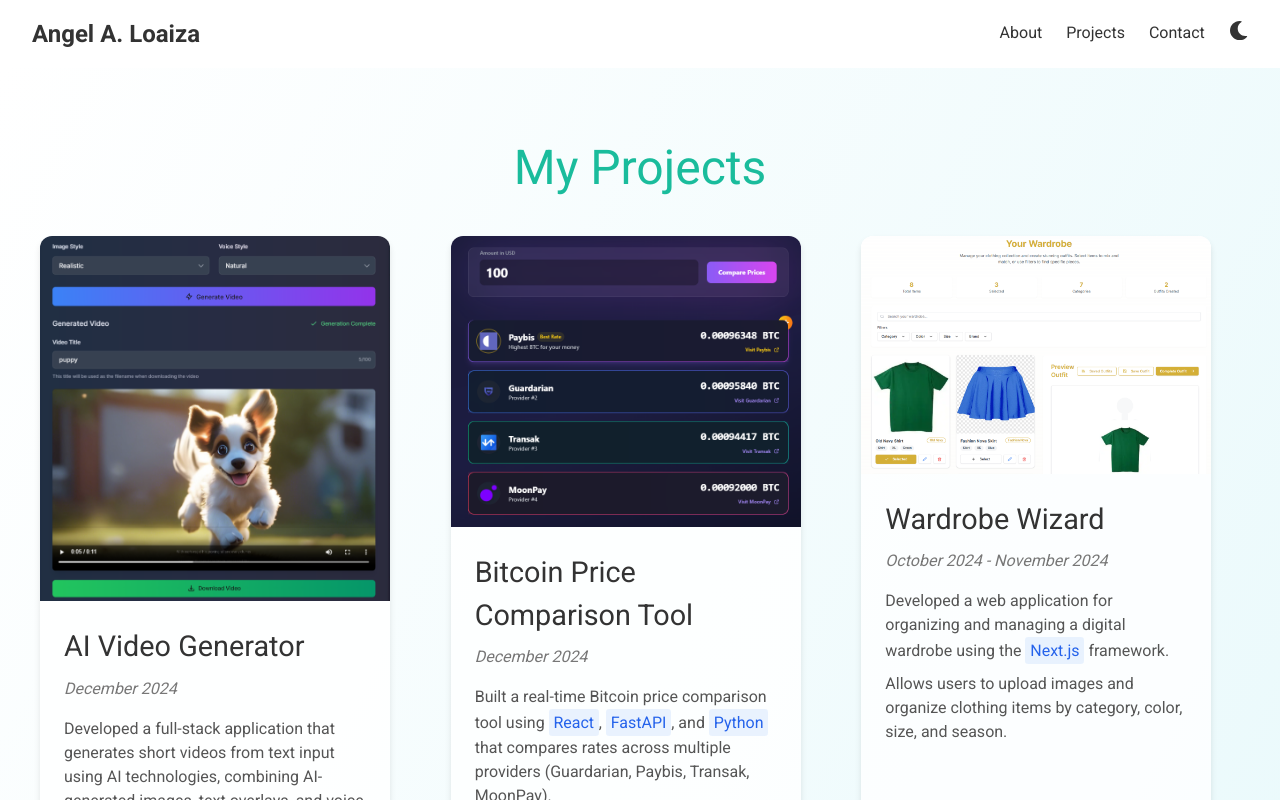
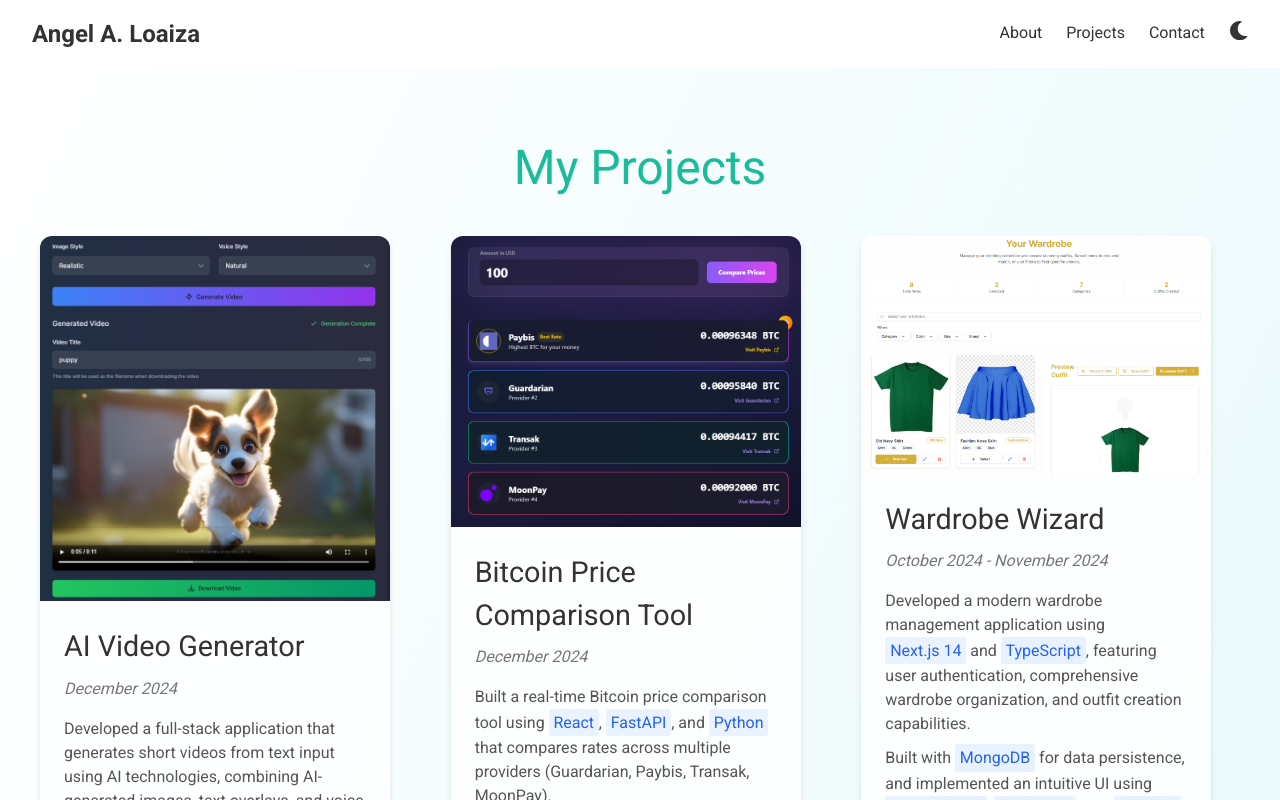
Before and after one commit to aal51282/aal51282.github.io, a Next.js app: page /projects in a window 1280 px wide. Shown: the top 800 px of the page. Built offline with nearby package versions, Linux system fonts and the light colour scheme; a web font is replaced by a local one.

Commit message:
Added to wardrobe wizard description.

```diff
--- a/src/app/projects/page.tsx
+++ b/src/app/projects/page.tsx
@@ -52,9 +52,11 @@ const projects = [
     liveDemo: "https://wardrobe-wizard-nine.vercel.app/",
     description: [
       <>
-        Developed a web application for organizing and managing a digital wardrobe using the <span className={styles.techHighlight}>Next.js</span> framework.
+        Developed a modern wardrobe management application using <span className={styles.techHighlight}>Next.js 14</span> and <span className={styles.techHighlight}>TypeScript</span>, featuring user authentication, comprehensive wardrobe organization, and outfit creation capabilities.
       </>,
-      "Allows users to upload images and organize clothing items by category, color, size, and season.",
+      <>
+        Built with <span className={styles.techHighlight}>MongoDB</span> for data persistence, and implemented an intuitive UI using <span className={styles.techHighlight}>Tailwind CSS</span>, <span className={styles.techHighlight}>Shadcn UI</span>, and <span className={styles.techHighlight}>Radix UI</span>, enabling features like product filtering, outfit styling with a mannequin system, and responsive design.
+      </>,
     ],
     date: "October 2024 - November 2024",
   },
```
